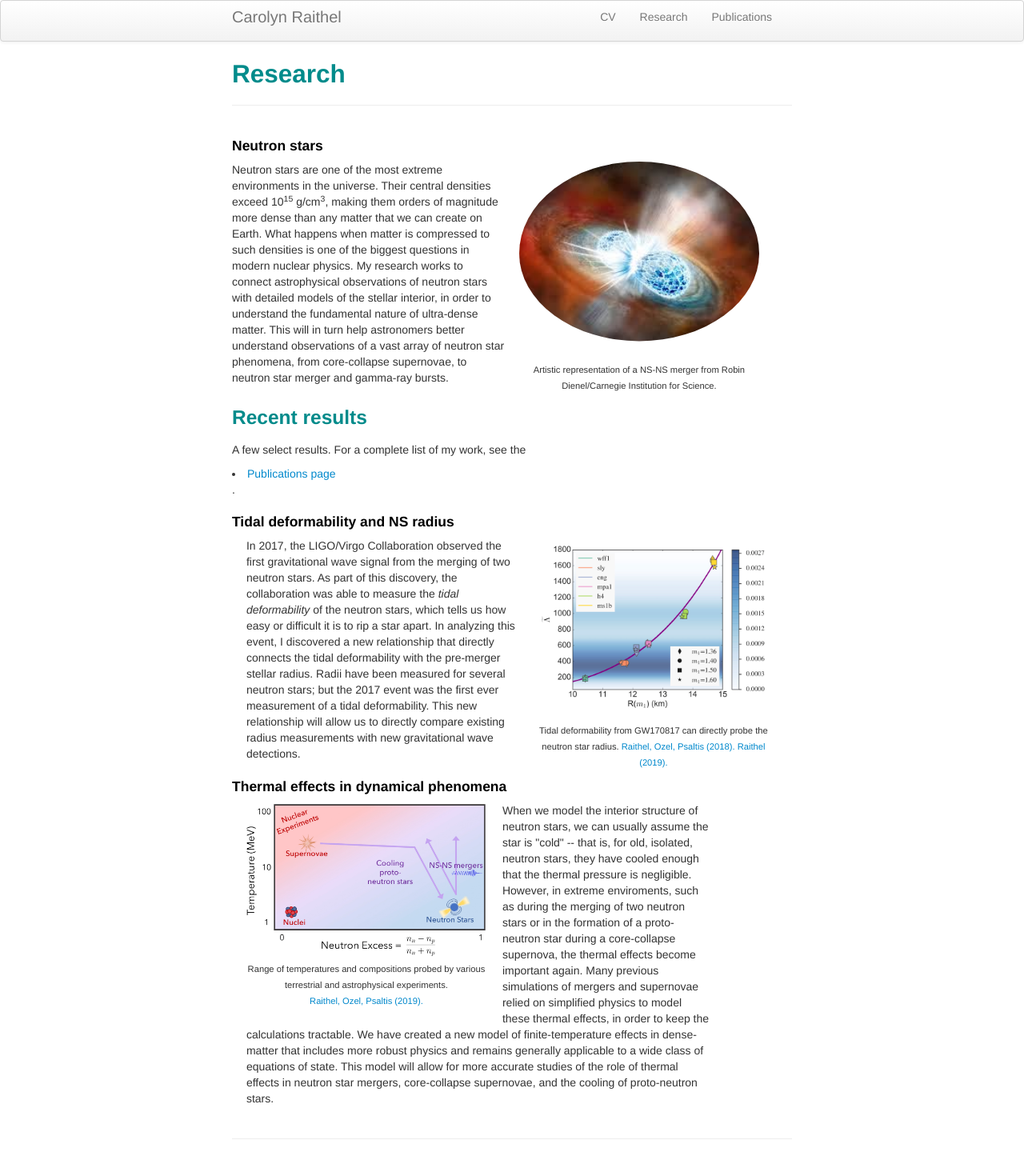
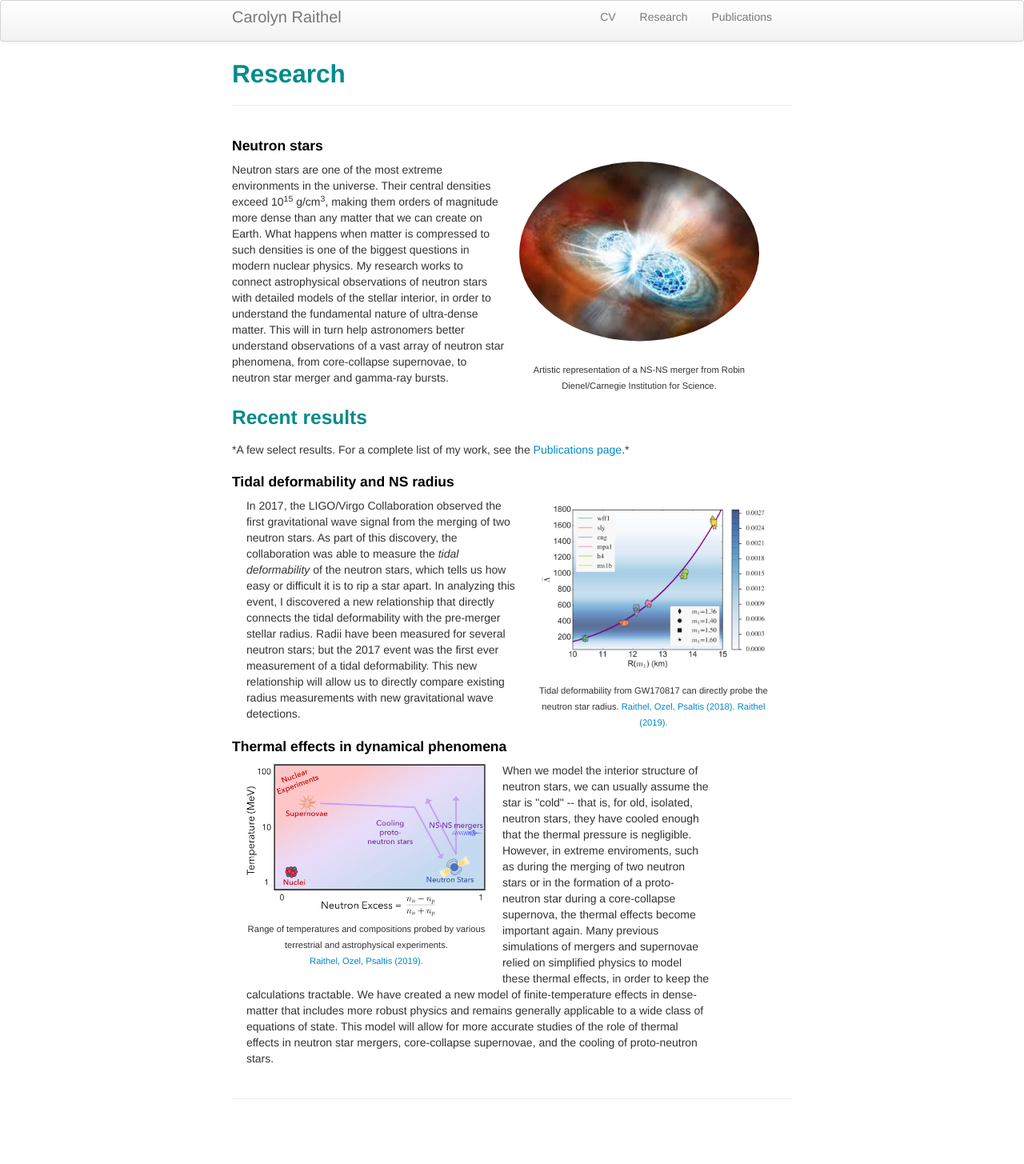
Before and after one commit to craithel/craithel.github.io, a Jekyll site: the page built from pages/research.md, in a window 1280 px wide. Shown: the whole page at 80% size. Built offline with Jekyll 4.4.1, drawn with Linux system fonts in a browser that asks for light colours; after the commit the page ends 1405 px from its top, so only the background shows below that.

Commit message:
fixed links

```diff
--- a/pages/research.md
+++ b/pages/research.md
@@ -49,7 +49,7 @@ description: My research
 
 ### <b>Recent results</b>
 <p style="font-family:helvetica;">
-<it> A few select results. For a complete list of my work, see the <li><a href="{{ BASE_PATH }}/pages/publications.html">Publications page</a></li>.</it>
+*A few select results. For a complete list of my work, see the <a href="{{ BASE_PATH }}/pages/publications.html">Publications page</a>.*
 </p>
 
 <div class="row-fluid">
```
Also changed, not shown: index.md (+1 -1 lines).
